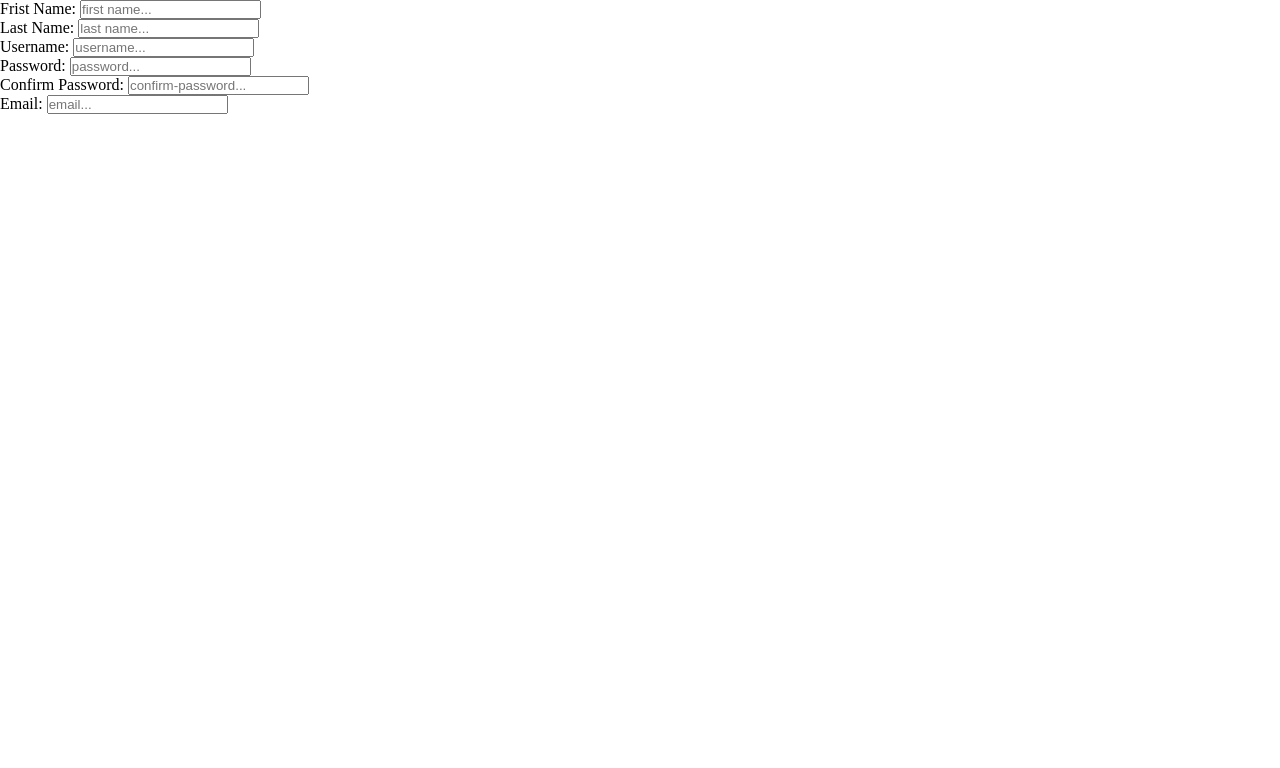
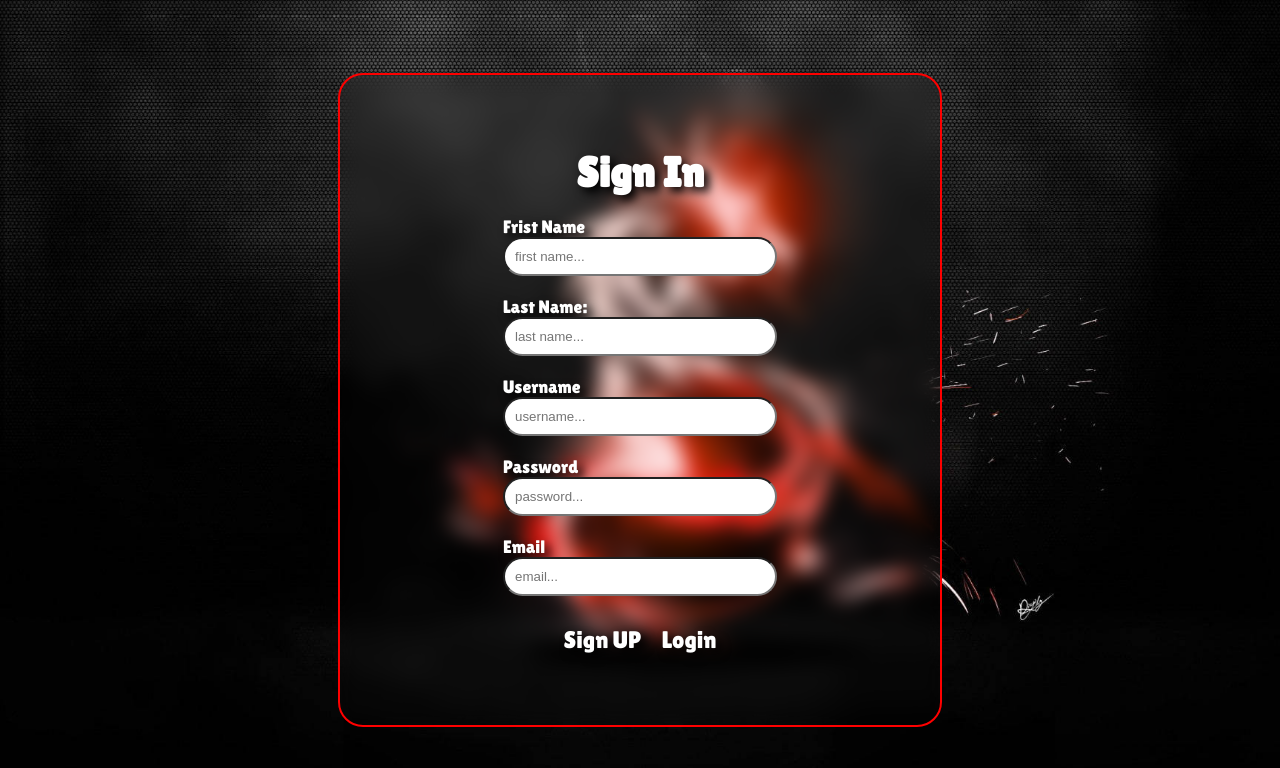
Before and after one commit to HamHarry/LoginTest, a React (Vite) app: page /signin in a window 1280 px wide. Shown: the top 768 px of the page. Built offline with nearby package versions, Linux system fonts and the light colour scheme.

Commit message:
signIn-design

```diff
--- /dev/null
+++ b/src/Signin/Signin.css
@@ -0,0 +1,89 @@
+.signin {
+  height: 100vh;
+  display: flex;
+  justify-content: center;
+  background-image: url("../image/wallpaper.jpg");
+  background-size: cover;
+}
+.warp-signin {
+  position: fixed;
+  left: 50%;
+  bottom: 50%;
+  transform: translate(-50%, 50%);
+  display: flex;
+  flex-direction: column;
+  justify-content: center;
+  align-items: center;
+  gap: 20px;
+  backdrop-filter: blur(10px);
+  width: 600px;
+  height: 650px;
+  border: 2px solid red;
+  border-radius: 25px;
+}
+.signin h1 {
+  color: white;
+  text-shadow: 5px 5px 10px black;
+  font-size: 42px;
+  font-family: "Lilita One", sans-serif;
+}
+.signin label {
+  color: white;
+  text-shadow: 5px 5px 10px black;
+  font-size: 18px;
+  font-family: "Lilita One", sans-serif;
+}
+.signin input {
+  padding: 10px;
+  width: 250px;
+  border-radius: 25px;
+}
+.first-name {
+  display: flex;
+  flex-direction: column;
+}
+.last-name {
+  display: flex;
+  flex-direction: column;
+}
+.username {
+  display: flex;
+  flex-direction: column;
+}
+.password {
+  display: flex;
+  flex-direction: column;
+}
+.con-password {
+  display: flex;
+  flex-direction: column;
+}
+.email {
+  display: flex;
+  flex-direction: column;
+}
+.btn {
+  display: flex;
+  gap: 20px;
+  margin-top: 10px;
+}
+.btn-login {
+  color: white;
+  font-size: 24px;
+  text-shadow: 5px 5px 10px black;
+  font-family: "Lilita One", sans-serif;
+  cursor: pointer;
+}
+.btn-login:hover {
+  color: red;
+}
+.btn-signup {
+  color: white;
+  font-size: 24px;
+  text-shadow: 5px 5px 10px black;
+  font-family: "Lilita One", sans-serif;
+  cursor: pointer;
+}
+.btn-signup:hover {
+  color: red;
+}
--- a/src/Signin/Signin.tsx
+++ b/src/Signin/Signin.tsx
@@ -1,30 +1,106 @@
+import { useNavigate } from "react-router-dom";
+import "./Signin.css";
+import { useState } from "react";
+
 const Signin = () => {
+  const [fname, setFname] = useState<string>("");
+  const [lname, setLname] = useState<string>("");
+  const [username, setUsername] = useState<string>("");
+  const [password, setPassword] = useState<string>("");
+  const [conPassword, setConPassword] = useState<string>("");
+  const [email, setEmail] = useState<string>("");
+  const navigate = useNavigate();
+
+  const handlefname = (e: React.ChangeEvent<HTMLInputElement>) => {
+    const valuefname = e.target.value;
+    setFname(valuefname);
+  };
+  const handlelname = (e: React.ChangeEvent<HTMLInputElement>) => {
+    const valuelname = e.target.value;
+    setLname(valuelname);
+  };
+  const handleusername = (e: React.ChangeEvent<HTMLInputElement>) => {
+    const valuefname = e.target.value;
+    setUsername(valuefname);
+  };
+  const handlepassword = (e: React.ChangeEvent<HTMLInputElement>) => {
+    const valuefname = e.target.value;
+    setPassword(valuefname);
+  };
+  const handleemail = (e: React.ChangeEvent<HTMLInputElement>) => {
+    const valuefname = e.target.value;
+    setEmail(valuefname);
+  };
+
+  const handlesubmit = (e: React.MouseEvent<HTMLDivElement, MouseEvent>) => {
+    e.preventDefault();
+    try {
+      const item = {
+        fname: fname,
+        lname: lname,
+        username: username,
+        password: password,
+        email: email,
+      };
+      navigate("/");
+      console.log(item);
+    } catch (error) {
+      console.log(error);
+    }
+  };
+
   return (
     <div className="signin">
-      <form>
+      <form className="warp-signin">
+        <h1>Sign In</h1>
         <div className="first-name">
-          <label htmlFor="fname">Frist Name: </label>
-          <input type="text" placeholder="first name..." />
+          <label htmlFor="fname">Frist Name</label>
+          <input
+            type="text"
+            placeholder="first name..."
+            onChange={handlefname}
+          />
         </div>
         <div className="last-name">
           <label htmlFor="lname">Last Name: </label>
-          <input type="text" placeholder="last name..." />
+          <input
+            type="text"
+            placeholder="last name..."
+            onChange={handlelname}
+          />
         </div>
         <div className="username">
-          <label htmlFor="user">Username: </label>
-          <input type="text" placeholder="username..." />
+          <label htmlFor="user">Username</label>
+          <input
+            type="text"
+            placeholder="username..."
+            onChange={handleusername}
+          />
         </div>
         <div className="password">
-          <label htmlFor="pass">Password: </label>
-          <input type="text" placeholder="password..." />
-        </div>
-        <div className="con-password">
-          <label htmlFor="con-pass">Confirm Password: </label>
-          <input type="text" placeholder="confirm-password..." />
+          <label htmlFor="pass">Password</label>
+          <input
+            type="text"
+            placeholder="password..."
+            onChange={handlepassword}
+          />
         </div>
         <div className="email">
-          <label htmlFor="email">Email: </label>
-          <input type="text" placeholder="email..." />
+          <label htmlFor="email">Email</label>
+          <input type="text" placeholder="email..." onChange={handleemail} />
+        </div>
+        <div className="btn">
+          <div className="btn-signup" onClick={handlesubmit}>
+            <p>Sign UP</p>
+          </div>
+          <div
+            className="btn-login"
+            onClick={() => {
+              navigate("/");
+            }}
+          >
+            <p>Login</p>
+          </div>
         </div>
       </form>
     </div>
```
